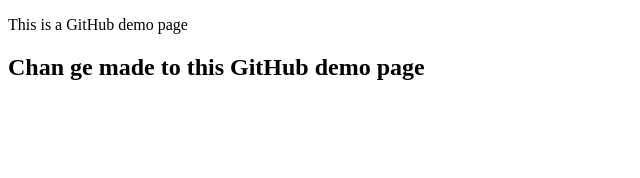
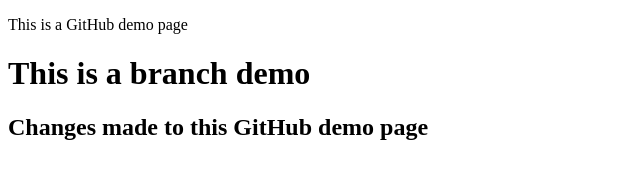
Before and after one commit to chrisdolan7/sandbox, a plain HTML site: page index.html in a window 1280 px wide. Shown: the whole page, without its empty margins (0-640 px from the left). Drawn offline with Linux system fonts and the light colour scheme.

Commit message:
branch test

```diff
--- a/index.html
+++ b/index.html
@@ -11,7 +11,8 @@
 <body>
 
     <p>This is a GitHub demo page</p>
-    <h2>Chan ge made to this GitHub demo page</h2>
+    <h1>This is a branch demo</h1>
+    <h2>Changes made to this GitHub demo page</h2>
 
 
 
```
